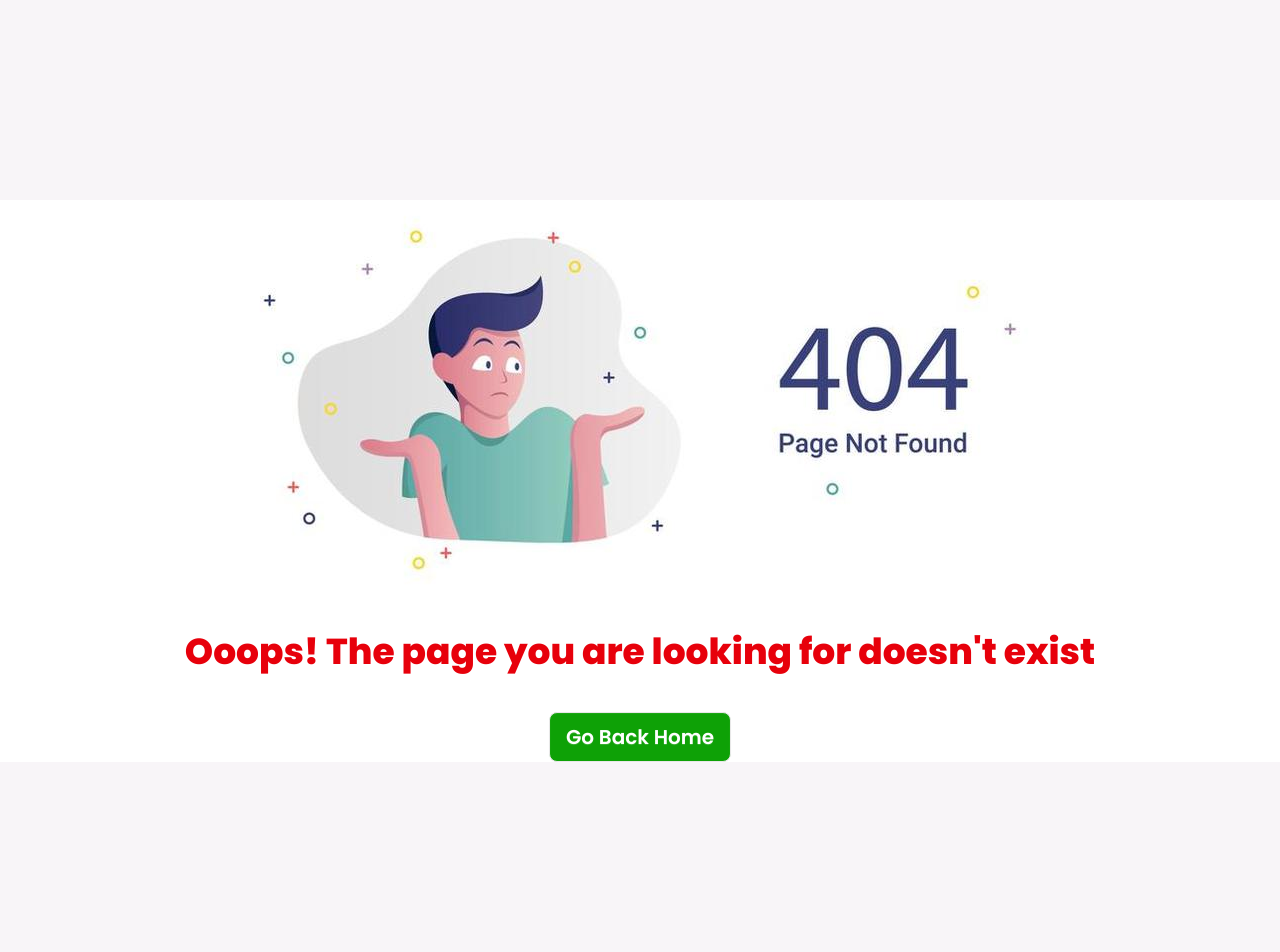
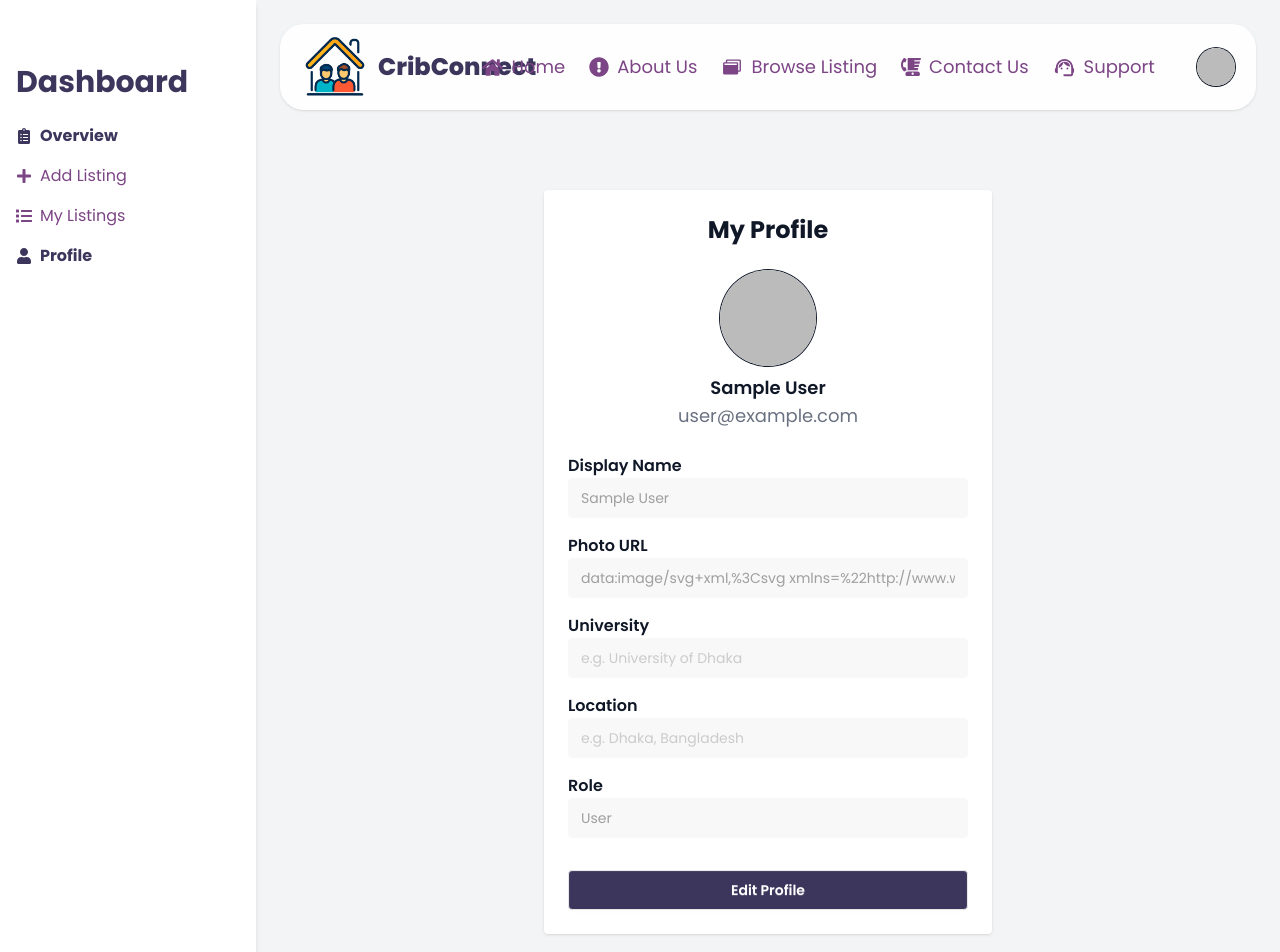
Before and after one commit to SyedMahib/Crib-Connect, a React (Vite) app: page /dashboard/profile in a window 1280 px wide. Shown: the top 952 px of the page. Before the commit the page ends 800 px from the top, so only its background shows below. Built offline with nearby package versions, Linux system fonts and the light colour scheme; no server answers; sample sign-in values are in the browser's storage.

Commit message:
added profile page

```diff
--- /dev/null
+++ b/src/Components/Profile.jsx
@@ -0,0 +1,153 @@
+import React, { useContext, useEffect, useState } from "react";
+import { AuthContext } from "../Provider/AuthProvider";
+import Swal from "sweetalert2";
+
+const Profile = () => {
+  const { user, updateUser, setUser } = useContext(AuthContext);
+
+  const [name, setName] = useState(user?.displayName || "");
+  const [photoURL, setPhotoURL] = useState(user?.photoURL || "");
+  const [university, setUniversity] = useState("");
+  const [location, setLocation] = useState("");
+  const [role, setRole] = useState("User");
+  const [isEdit, setIsEdit] = useState(false);
+
+  const handleEditSave = () => {
+    if (isEdit) {
+      updateUser({ displayName: name, photoURL })
+        .then(() => {
+          const updatedUser = {
+            ...user,
+            displayName: name,
+            photoURL,
+            university,
+            location,
+            role,
+          };
+
+          localStorage.setItem(`user_${user.uid}`, JSON.stringify(updatedUser));
+          setUser(updatedUser);
+
+          Swal.fire({
+            position: "top-end",
+            icon: "success",
+            title: "Profile updated!",
+            showConfirmButton: false,
+            timer: 1500,
+          });
+
+          setIsEdit(false);
+        })
+        .catch((error) => {
+          Swal.fire({
+            position: "top-end",
+            icon: "error",
+            title: `${error.message}`,
+            showConfirmButton: false,
+            timer: 1500,
+          });
+        });
+    } else {
+      setIsEdit(true);
+    }
+  };
+
+  useEffect(() => {
+    const storedUser = localStorage.getItem(`user_${user.uid}`);
+    if (storedUser) {
+      setUser(JSON.parse(storedUser));
+    }
+  }, []);
+
+  return (
+     <div className="py-10 p-3">
+      <div className="max-w-md mx-auto mt-10 p-6 rounded shadow bg-white">
+        <h2 className="text-2xl font-bold text-center mb-6">My Profile</h2>
+        <div className="flex flex-col items-center mb-6">
+          <img
+            src={photoURL || "No image available"}
+            alt="User Avatar"
+            className="w-24 h-24 rounded-full mb-2 ring"
+          />
+          <p className="text-lg font-semibold">{name}</p>
+          <p className="text-lg text-gray-500">{user?.email}</p>
+        </div>
+
+        <form onSubmit={(e) => e.preventDefault()} className="space-y-4">
+          <div>
+            <label className="block font-semibold">Display Name</label>
+            <input
+              type="text"
+              className="input input-bordered w-full"
+              value={name}
+              onChange={(e) => setName(e.target.value)}
+              placeholder="Enter your name"
+              required
+              disabled={!isEdit}
+            />
+          </div>
+
+          <div>
+            <label className="block font-semibold">Photo URL</label>
+            <input
+              type="text"
+              className="input input-bordered w-full"
+              value={photoURL}
+              onChange={(e) => setPhotoURL(e.target.value)}
+              placeholder="Enter photo URL"
+              disabled={!isEdit}
+            />
+          </div>
+
+          <div>
+            <label className="block font-semibold">University</label>
+            <input
+              type="text"
+              className="input input-bordered w-full"
+              value={university}
+              onChange={(e) => setUniversity(e.target.value)}
+              placeholder="e.g. University of Dhaka"
+              disabled={!isEdit}
+            />
+          </div>
+
+          <div>
+            <label className="block font-semibold">Location</label>
+            <input
+              type="text"
+              className="input input-bordered w-full"
+              value={location}
+              onChange={(e) => setLocation(e.target.value)}
+              placeholder="e.g. Dhaka, Bangladesh"
+              disabled={!isEdit}
+            />
+          </div>
+
+          <div>
+            <label className="block font-semibold">Role</label>
+            <select
+              className="input input-bordered w-full"
+              value={role}
+              onChange={(e) => setRole(e.target.value)}
+              disabled={!isEdit}
+            >
+              <option>User</option>
+              <option>Landlord</option>
+              <option>Admin</option>
+            </select>
+          </div>
+
+          <button
+            type="button"
+            className="btn bg-primary text-white w-full mt-4"
+            onClick={handleEditSave}
+          >
+            {isEdit ? "Save Changes" : "Edit Profile"}
+          </button>
+        </form>
+      </div>
+    </div>
+  );
+};
+
+export default Profile;
--- a/src/Router/Routes.jsx
+++ b/src/Router/Routes.jsx
@@ -16,6 +16,7 @@ import Overview from "../Components/Overview";
 import AboutUs from "../Components/AboutUs";
 import ContactUs from "../Components/ContactUs";
 import Support from "../Components/Support";
+import Profile from "../Components/Profile";
 
 export const router = createBrowserRouter([
   {
@@ -118,6 +119,10 @@ export const router = createBrowserRouter([
           </PrivateRoute>
         ),
       },
+      {
+        path: "/dashboard/profile",
+        element: <Profile></Profile>
+      }
     ]
   },
 ]);
```
